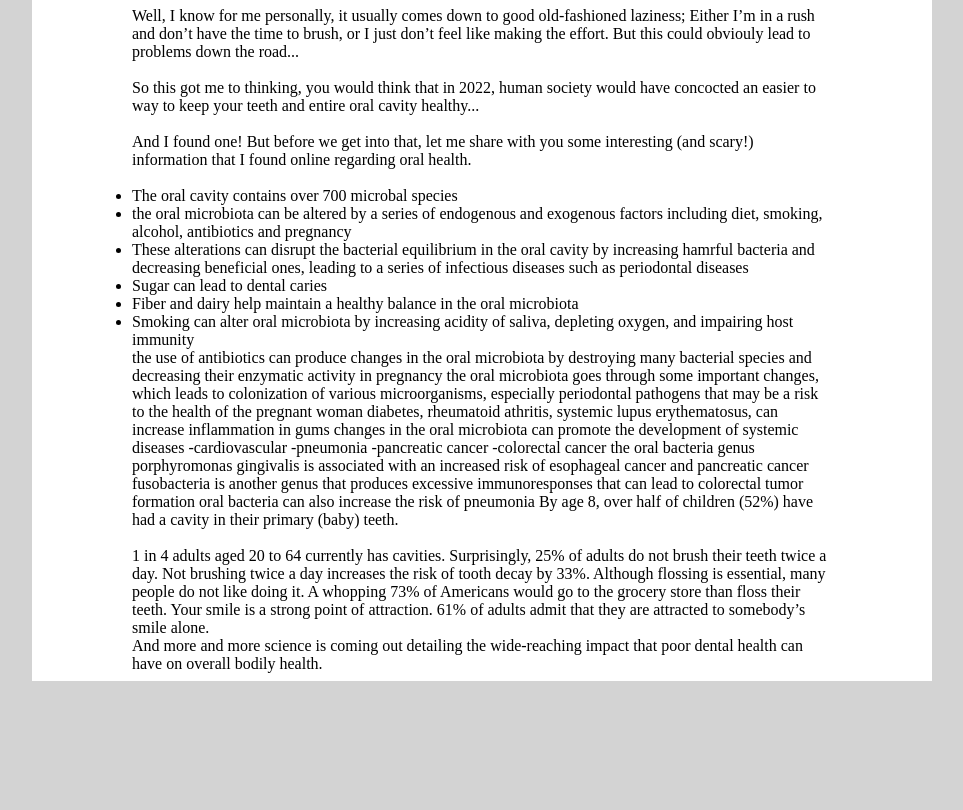
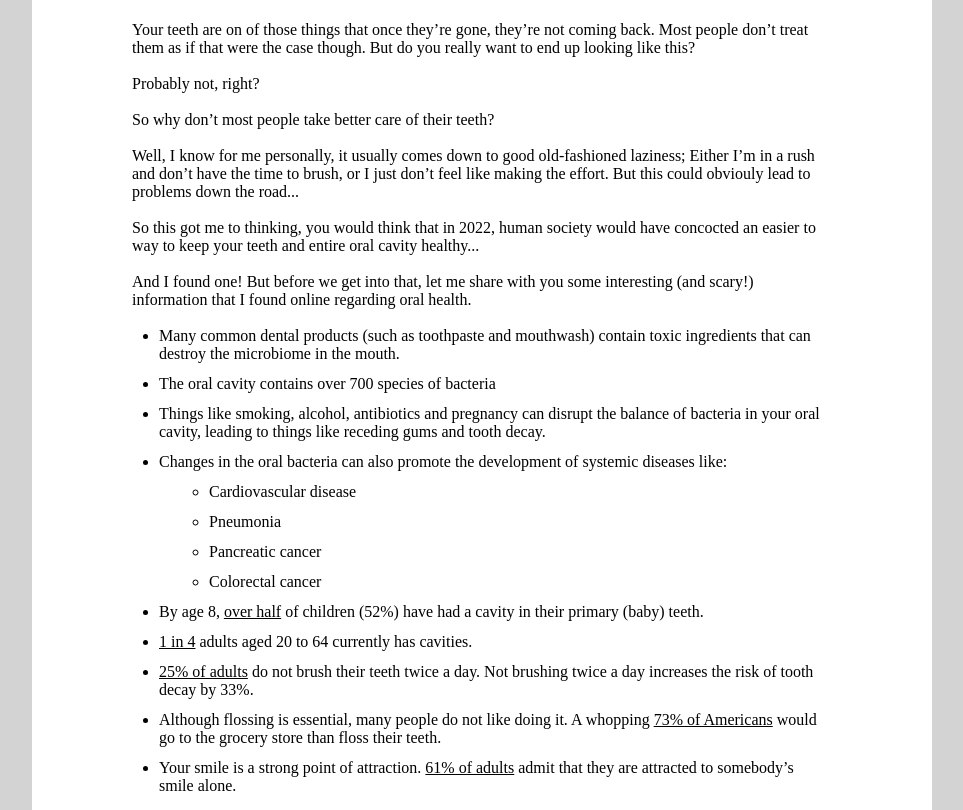
Before and after one commit to lavell119/predentin-site, a plain HTML site: page index.html in a window 1280 px wide. Shown: the part 119-929 px from the top of the page, without its empty margins (158-1121 px from the left). Before the commit the page ends 800 px from the top, so only its background shows below. Drawn offline with Linux system fonts and the light colour scheme.

Commit message:
formatted and added content

```diff
--- a/index.html
+++ b/index.html
@@ -8,8 +8,13 @@
 	<link href="styles.css" rel="stylesheet">
 </head>
 <body>
+
 	<div class="text-container">
-		Your teeth are on of those things that once they’re gone, they’re not coming back. Most people don’t treat them as if that were the case though. But do you really want to end up looking like this?
+		<h1>Over 5 Million Healthy Oral Bacteria In One Gummy
+		</h1>
+<br>
+<br>
+Your teeth are on of those things that once they’re gone, they’re not coming back. Most people don’t treat them as if that were the case though. But do you really want to end up looking like this?
 <br>
 <br>
 Probably not, right?
@@ -27,54 +32,62 @@ So this got me to thinking, you would think that in 2022, human society would ha
 And I found one! But before we get into that, let me share with you some interesting (and scary!) information that I found online regarding oral health.
 <br>
 <br>
-		<ul>
-			<li>The oral cavity contains over 700 microbal species
+		<ul class="facts-list">
+			<li>
+			Many common dental products (such as toothpaste and mouthwash) contain toxic ingredients that can destroy the microbiome in the mouth.
 			</li>
-			<li>the oral microbiota can be altered by a series of endogenous and exogenous factors including diet, smoking, alcohol, antibiotics and pregnancy
+			<li>
+			The oral cavity contains over 700 species of bacteria
 			</li>
-			<li>These alterations can disrupt the bacterial equilibrium in the oral cavity by increasing hamrful bacteria and decreasing beneficial ones, leading to a series of infectious diseases such as periodontal diseases
+			<li>
+			Things like smoking, alcohol, antibiotics and pregnancy can disrupt the balance of bacteria in your oral cavity, leading to things like receding gums and tooth decay.
 			</li>
-			<li>Sugar can lead to dental caries
+			<li>
+			Changes in the oral bacteria can also promote the development of systemic diseases like:
 			</li>
-			<li>Fiber and dairy help maintain a healthy balance in the oral microbiota
+				<ul class="sub-list">
+					<li>Cardiovascular disease</li>
+					<li>Pneumonia</li>
+					<li>Pancreatic cancer</li>
+					<li>Colorectal cancer</li>
+				</ul>
+			<li>
+			By age 8, <u>over half</u> of children (52%) have had a cavity in their primary (baby) teeth.
 			</li>
-			<li>Smoking can alter oral microbiota by increasing acidity of saliva, depleting oxygen, and impairing host immunity
+			<li>
+			<u>1 in 4</u> adults aged 20 to 64 currently has cavities.
 			</li>
-
-the use of antibiotics can produce changes in the oral microbiota by destroying many bacterial species and decreasing their enzymatic activity
-
-in pregnancy the oral microbiota goes through some important changes, which leads to colonization of various microorganisms, especially periodontal pathogens that may be a risk to the health of the pregnant woman
-
-diabetes, rheumatoid athritis, systemic lupus erythematosus, can increase inflammation in gums
-
-changes in the oral microbiota can promote the development of systemic diseases
-	-cardiovascular
-	-pneumonia
-	-pancreatic cancer
-	-colorectal cancer
-
-the oral bacteria genus porphyromonas gingivalis is associated with an increased risk of esophageal cancer and pancreatic cancer
-
-fusobacteria is another genus that produces excessive immunoresponses that can lead to colorectal tumor formation
-
-oral bacteria can also increase the risk of pneumonia
+			<li>
+			<u>25% of adults</u> do not brush their teeth twice a day. Not brushing twice a day increases the risk of tooth decay by 33%.
+			<li>
+			Although flossing is essential, many people do not like doing it. A whopping <u>73% of Americans</u> would go to the grocery store than floss their teeth.
+			</li>
+			<li>
+			Your smile is a strong point of attraction. <u>61% of adults</u> admit that they are attracted to somebody’s smile alone.
+			</li>
+		</ul>
+<br>
+So it’s not just your beautiful smile that’s suffering! An unclean mouth is literally a cesspool of harmful bacteria, destroying your oral cavity, and spreading harmful pathogens throughout your body. Is that a gross enough image?
+<br>
+<br>
+Simple solution: brush and floss twice a day. But as I mentioned before, not everyone has time for that. And studies have even show that even If you brush every day, you could be missing large parts of your oral cavity. So, what’s the solution?
+<br>
+<br>
+Something that’s easier and faster than brushing and flossing: chewing a gummy.
+<br>
+<br>
+But not just any gummy!
+<br>
+<br>
+Prodentim is a clinically-backed gummy that I found online that supplies your oral cavity with all the healthy bacteria it might not be producing on its own.
+<br>
+<br>
+It contains a blend of 3.5 billion probiotics and nutrients, specifically designed to repopulate your mouth with good bacteria.
+<br>
+<br>
+Here’s the link to the website so you can check it out yourself.
 
 
-
-By age 8, over half of children (52%) have had a cavity in their primary (baby) teeth.
-<br>
-<br>
-1 in 4 adults aged 20 to 64 currently has cavities.
-
-Surprisingly, 25% of adults do not brush their teeth twice a day. Not brushing twice a day increases the risk of tooth decay by 33%.
-
-Although flossing is essential, many people do not like doing it. A whopping 73% of Americans would go to the grocery store than floss their teeth.
-
-Your smile is a strong point of attraction. 61% of adults admit that they are attracted to somebody’s smile alone.
-		</ul>
-
-
-And more and more science is coming out detailing the wide-reaching impact that poor dental health can have on overall bodily health.
 
 
 	</div>
--- a/styles.css
+++ b/styles.css
@@ -13,6 +13,20 @@ body {
 .text-container {
 	width: 900px;
 	background: white;
-	height: 100vh;
-	padding: 0 100px 0 100px;
+	height: 100%;
+	padding: 30px 100px 30px 100px;
 }
+
+.sub-list {
+	padding-left: 50px;
+}
+
+.facts-list li {
+	padding-bottom: 12px;
+
+
+}
+
+.facts-list {
+	padding-left: 27px;
+}
```
